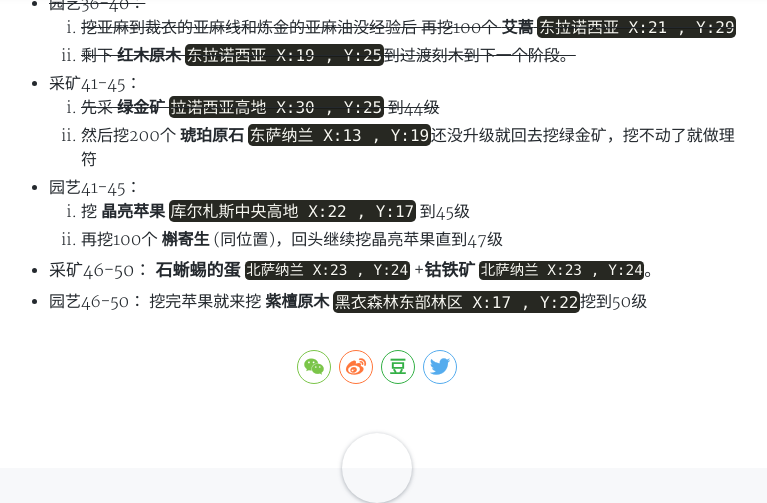
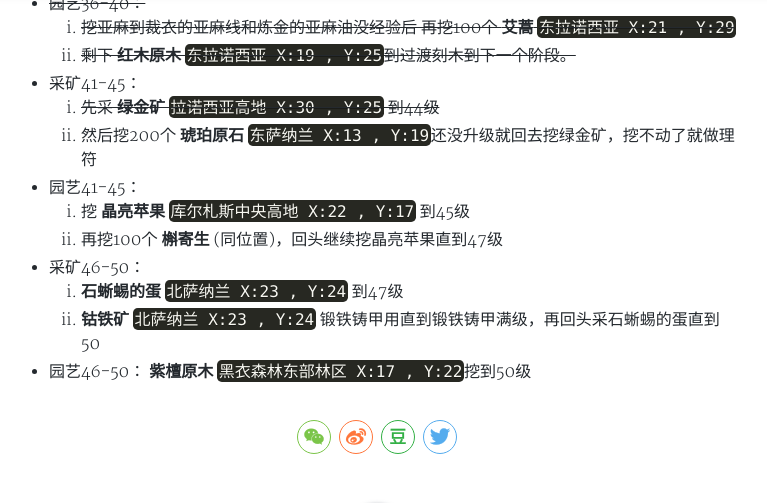
Before and after one commit to JiMo258/jimo258.github.io, a Jekyll site: the page built from _posts/2018-12-31-FFXIV.md, in a window 1280 px wide and 900 px high, scrolled down 1459 px, cut to the strip 0-503 px from the top of the window. Shown: the whole strip, without its empty margins (263-1030 px from the left). Built offline with Jekyll 4.4.1, drawn with Linux system fonts in a browser that asks for light colours; nearby versions of some CDN libraries; a style sheet for code colours, icons or effects is not loaded.

Commit message:
修改内容

```diff
--- a/_posts/2018-12-31-FFXIV.md
+++ b/_posts/2018-12-31-FFXIV.md
@@ -55,7 +55,8 @@ FF14采集前50级计划
     2. 再挖100个 **槲寄生** (同位置)，回头继续挖晶亮苹果直到47级
 
 - 采矿46-50：
-    **石蜥蜴的蛋** `北萨纳兰 X:23 , Y:24` +**钴铁矿** `北萨纳兰 X:23 , Y:24`。
+    1. **石蜥蜴的蛋** `北萨纳兰 X:23 , Y:24` 到47级
+    2. **钴铁矿** `北萨纳兰 X:23 , Y:24` 锻铁铸甲用直到锻铁铸甲满级，再回头采石蜥蜴的蛋直到50
 
 - 园艺46-50：
-    挖完苹果就来挖 **紫檀原木** `黑衣森林东部林区 X:17 , Y:22`挖到50级
+     **紫檀原木** `黑衣森林东部林区 X:17 , Y:22`挖到50级
```
